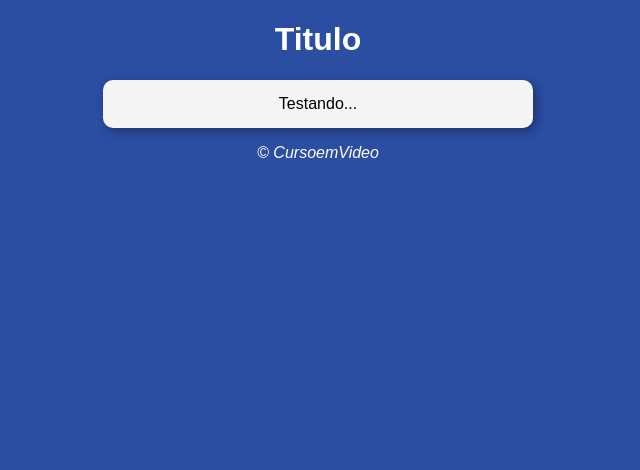
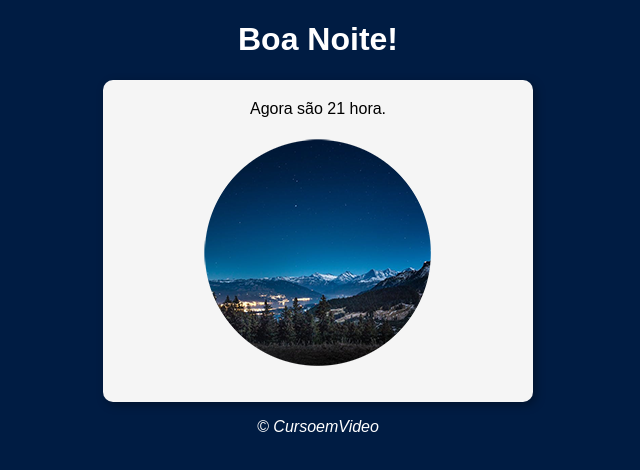
Before and after one commit to Adreeandias/cursoJS, a plain HTML site: page aula12ex/ex015/modelo.html in a window 1280 px wide. Shown: the whole page, without its empty margins (322-962 px from the left). Drawn offline with Linux system fonts and the light colour scheme.

Commit message:
exercicio concluido

```diff
--- a/aula12ex/ex015/modelo.html
+++ b/aula12ex/ex015/modelo.html
@@ -3,19 +3,19 @@
 <head>
     <meta charset="UTF-8">
     <meta name="viewport" content="width=device-width, initial-scale=1.0">
-    <title>Modelo de Exercício</title>
+    <title>Hora do Dia</title>
     <link rel="stylesheet" href="style.css">
 </head>
-<body>
+<body onload="carregar()">
     <header>
-        <h1>Titulo</h1>
+        <h1 id="titulo">Bom Dia!</h1>
     </header>
     <section>
-        <div>
+        <div id="msg">
             Testando...
         </div>
-        <div>
-
+        <div id="foto">
+            <img id="imagem" src="fotomanha.png" alt="foto de dia">
         </div>
     </section>
     <footer>
--- a/aula12ex/ex015/script.js
+++ b/aula12ex/ex015/script.js
@@ -0,0 +1,26 @@
+function carregar() {
+    var msg = window.document.getElementById('msg')
+    var img = window.document.querySelector('img#imagem')
+    var tit = window.document.querySelector('h1#titulo')
+    var data = new Date()
+    var hora = data.getHours()
+    //var hora = 19
+    msg.innerHTML = `Agora são ${hora} hora.`
+
+    if (hora >= 0 && hora < 12) {
+
+        img.src = 'fotomanha.png'
+        document.body.style.background = '#afdefc'
+    } else if (hora >= 12 && hora <= 18) {
+
+        img.src = 'fototarde.png'
+        tit.innerHTML = 'Boa Tarde!'
+        document.body.style.background = '#cc5304'
+
+    } else {
+
+        img.src = 'fotonoite.png'
+        tit.innerHTML = 'Boa Noite!'
+        document.body.style.background = '#001c43'
+    }
+}
--- a/aula12ex/ex015/style.css
+++ b/aula12ex/ex015/style.css
@@ -17,11 +17,16 @@ section {
     border-radius: 10px;
     padding: 15px;
     margin: auto;
-    text-align: center;
 
     box-shadow: 3px 3px 10px rgba(0, 0, 0, 0.337);
 
 }
+
+div {
+    text-align: center;
+    padding: 5px;
+}
+
 
 footer {
     color: white;
```
Also changed, not shown: aula12ex/ex015/fotomanha.png (added), aula12ex/ex015/fotonoite.png (added), aula12ex/ex015/fototarde.png (added).
